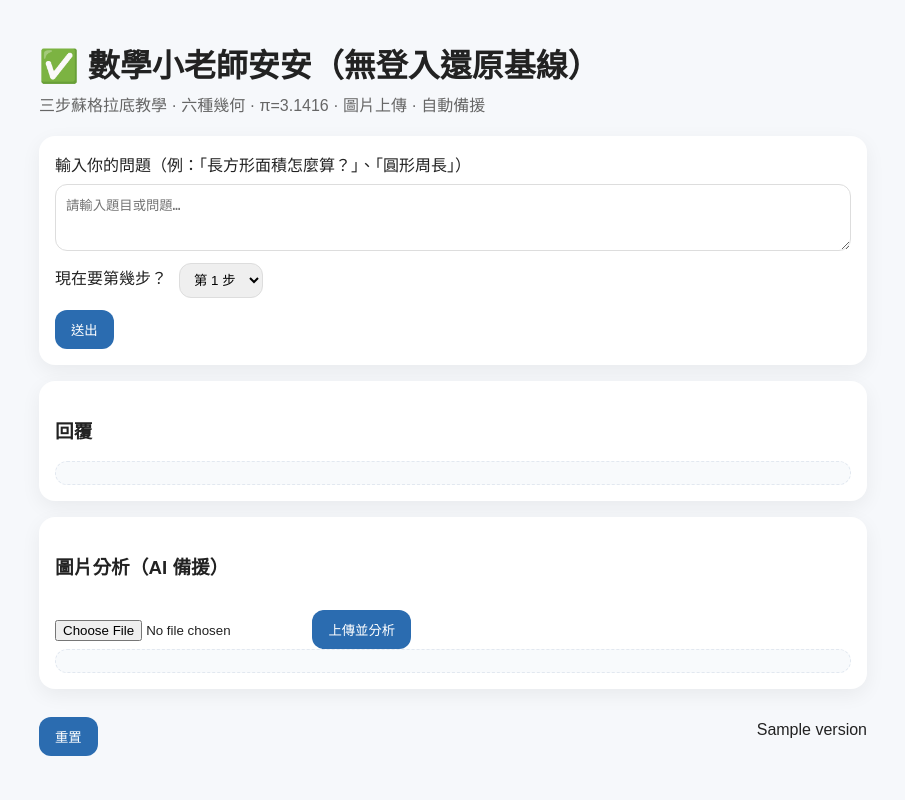
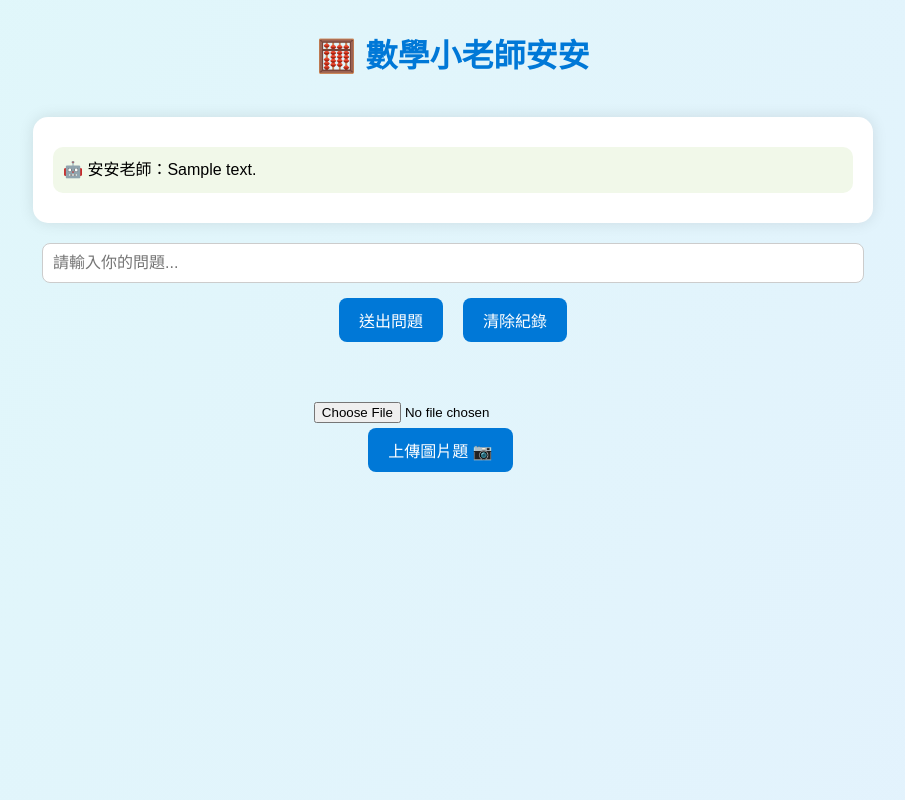
Before and after one commit to Carsonliu168/my-ai-tutor, a Flask app: template templates/index.html in a window 1280 px wide. Shown: the whole page, without its empty margins (187-1092 px from the left). Run offline with Flask 3, Linux system fonts and the light colour scheme; a user stored in the database is signed in; tables that the repository leaves empty hold one stand-in row (values such as "Sample post"); the template is opened without the code that fills it: most values are stand-ins (such as "Sample title", 1, 10 or a date in 2020); some libraries are stand-ins or nearby versions.

```diff
--- a/templates/index.html
+++ b/templates/index.html
@@ -3,110 +3,130 @@
 <head>
   <meta charset="UTF-8">
   <meta name="viewport" content="width=device-width, initial-scale=1.0">
-  <title>數學小老師安安（無登入還原基線）</title>
+  <title>數學小老師安安 v4.7-login-ui</title>
   <style>
-    * { box-sizing: border-box; }
-    body { font-family: "Microsoft JhengHei","Noto Sans TC",Arial,sans-serif; background:#f6f8fb; color:#222; margin:0; }
-    .container { max-width: 860px; margin: 40px auto; padding: 0 16px; }
-    h1 { margin: 0 0 6px; } .sub { color:#666; margin: 0 0 20px; }
-    .card { background:#fff; border-radius:16px; box-shadow:0 6px 20px rgba(0,0,0,.06); padding:16px; margin-bottom:16px; }
-    label { display:block; margin-bottom:8px; } textarea { width:100%; padding:10px; border:1px solid #ddd; border-radius:12px; }
-    .row { display:flex; align-items:center; gap:12px; margin-top:8px; } select { padding:8px 10px; border:1px solid #ddd; border-radius:12px; }
-    button { margin-top:12px; padding:10px 16px; border:none; border-radius:12px; background:#2b6cb0; color:#fff; cursor:pointer; }
-    button:hover { filter: brightness(1.05); }
-    .reply { white-space:pre-wrap; background:#f8fafc; padding:10px; border-radius:12px; min-height:24px; border:1px dashed #e2e8f0; }
-    .footer { display:flex; justify-content:space-between; align-items:center; }
+    body {
+      font-family: "Microsoft JhengHei", Arial, sans-serif;
+      background: linear-gradient(120deg, #e0f7fa, #e3f2fd);
+      margin: 0;
+      padding: 0;
+      display: flex;
+      flex-direction: column;
+      align-items: center;
+      min-height: 100vh;
+    }
+    h1 {
+      margin-top: 30px;
+      color: #0078d7;
+    }
+    .chat-box {
+      width: 90%;
+      max-width: 800px;
+      background: white;
+      padding: 20px;
+      margin-top: 20px;
+      border-radius: 15px;
+      box-shadow: 0 0 15px rgba(0,0,0,0.1);
+      overflow-y: auto;
+    }
+    .message {
+      margin: 10px 0;
+      padding: 10px;
+      border-radius: 10px;
+      line-height: 1.6;
+    }
+    .user {
+      background: #e8f0fe;
+      text-align: right;
+    }
+    .assistant {
+      background: #f1f8e9;
+      text-align: left;
+    }
+    form {
+      margin-top: 20px;
+      display: flex;
+      flex-direction: column;
+      align-items: center;
+      width: 90%;
+      max-width: 800px;
+    }
+    input[type=text] {
+      width: 100%;
+      padding: 10px;
+      font-size: 16px;
+      border-radius: 8px;
+      border: 1px solid #ccc;
+      margin-bottom: 10px;
+    }
+    button {
+      padding: 10px 20px;
+      background-color: #0078d7;
+      color: white;
+      border: none;
+      border-radius: 8px;
+      cursor: pointer;
+      font-size: 16px;
+      margin: 5px;
+    }
+    button:hover {
+      background-color: #005fa3;
+    }
+    .controls {
+      display: flex;
+      justify-content: center;
+      gap: 10px;
+      margin-bottom: 20px;
+    }
+    .upload-section {
+      margin-top: 15px;
+      text-align: center;
+    }
   </style>
 </head>
 <body>
-  <div class="container">
-    <h1>✅ 數學小老師安安（無登入還原基線）</h1>
-    <p class="sub">三步蘇格拉底教學 · 六種幾何 · π=3.1416 · 圖片上傳 · 自動備援</p>
+  <h1>🧮 數學小老師安安</h1>
 
-    <div class="card">
-      <label for="message">輸入你的問題（例：「長方形面積怎麼算？」、「圓形周長」）</label>
-      <textarea id="message" rows="3" placeholder="請輸入題目或問題…"></textarea>
-      <div class="row">
-        <label for="step">現在要第幾步？</label>
-        <select id="step">
-          <option value="1">第 1 步</option>
-          <option value="2">第 2 步</option>
-          <option value="3">第 3 步</option>
-        </select>
-      </div>
-      <button id="askBtn">送出</button>
+  <div class="chat-box" id="chatBox">
+    {% for msg in conversation %}
+      {% if msg.role == 'user' %}
+        <div class="message user">👤 你：{{ msg.content }}</div>
+      {% else %}
+        <div class="message assistant">🤖 安安老師：{{ msg.content|safe }}</div>
+      {% endif %}
+    {% endfor %}
+  </div>
+
+  <form method="post">
+    <input type="text" name="message" placeholder="請輸入你的問題..." required>
+    <div class="controls">
+      <button type="submit">送出問題</button>
+      <button type="button" onclick="clearChat()">清除紀錄</button>
     </div>
+  </form>
 
-    <div class="card">
-      <h3>回覆</h3>
-      <div id="replyBox" class="reply"></div>
-    </div>
-
-    <div class="card">
-      <h3>圖片分析（AI 備援）</h3>
-      <input type="file" id="imgInput" accept="image/*">
-      <button id="analyzeBtn">上傳並分析</button>
-      <div id="imgReply" class="reply"></div>
-    </div>
-
-    <div class="footer">
-      <button id="clearBtn">重置</button>
-      <span id="version">{{ version }}</span>
-    </div>
+  <div class="upload-section">
+    <form id="imgForm" enctype="multipart/form-data">
+      <input type="file" name="image" accept="image/*" required>
+      <button type="button" onclick="uploadImage()">上傳圖片題 📷</button>
+    </form>
+    <p id="uploadStatus"></p>
   </div>
 
   <script>
-    async function chat() {
-      const message = document.getElementById('message').value.trim();
-      const step = document.getElementById('step').value;
-      if (!message) { alert('請先輸入問題'); return; }
-      const res = await fetch('/chat', {
-        method: 'POST',
-        headers: {'Content-Type':'application/json'},
-        body: JSON.stringify({message, step})
-      });
-      const data = await res.json();
-      document.getElementById('replyBox').textContent = data.ok ? '🧠 ' + data.reply : '❌ ' + (data.error || '發生錯誤');
+    function clearChat() {
+      window.location.href = "/clear";
     }
 
-    async function analyzeImage() {
-      const file = document.getElementById('imgInput').files[0];
-      if (!file) { alert('請先選擇圖片'); return; }
-      const b64 = await toBase64(file);
-      const res = await fetch('/analyze_image', {
-        method: 'POST',
-        headers: {'Content-Type':'application/json'},
-        body: JSON.stringify({ image_base64: b64 })
-      });
+    async function uploadImage() {
+      const form = document.getElementById("imgForm");
+      const formData = new FormData(form);
+      document.getElementById("uploadStatus").innerText = "⏳ 上傳中...";
+      const res = await fetch("/analyze_image", { method: "POST", body: formData });
       const data = await res.json();
-      if (!data.ok) {
-        document.getElementById('imgReply').textContent = '❌ ' + (data.error || '發生錯誤');
-      } else {
-        const used = data.provider_used === 'none' ? '（離線示範）' : `（使用：${data.provider_used}）`;
-        document.getElementById('imgReply').textContent = '📷 ' + data.reply + ' ' + used;
-      }
+      document.getElementById("uploadStatus").innerText = data.result || "❌ 上傳失敗";
+      if (data.success) location.reload();
     }
-
-    async function clearAll() {
-      await fetch('/clear', {method:'POST'});
-      document.getElementById('message').value='';
-      document.getElementById('replyBox').textContent='';
-      document.getElementById('imgInput').value='';
-      document.getElementById('imgReply').textContent='';
-    }
-
-    function toBase64(file) {
-      return new Promise((resolve, reject) => {
-        const reader = new FileReader();
-        reader.onload = () => resolve(reader.result);
-        reader.onerror = error => reject(error);
-        reader.readAsDataURL(file);
-      });
-    }
-
-    document.getElementById('askBtn').addEventListener('click', chat);
-    document.getElementById('analyzeBtn').addEventListener('click', analyzeImage);
-    document.getElementById('clearBtn').addEventListener('click', clearAll);
   </script>
 </body>
 </html>
```
